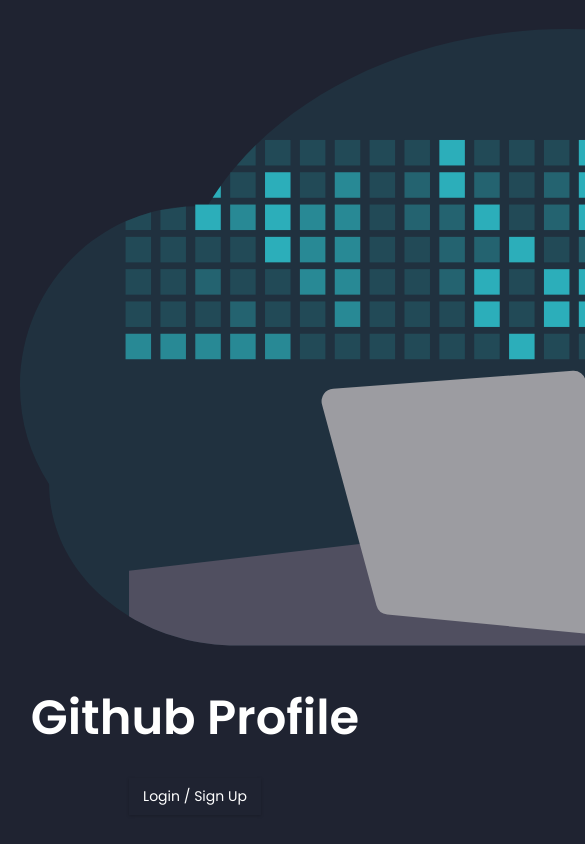
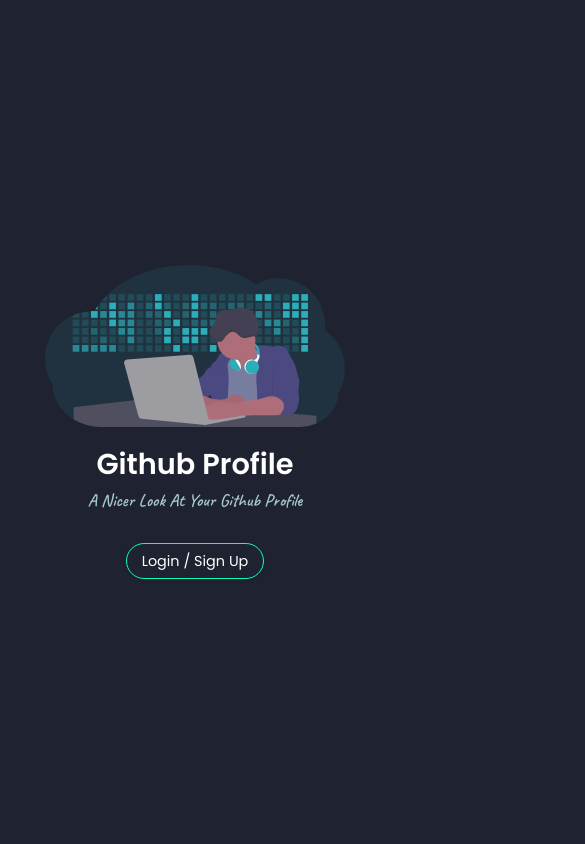
Before and after one commit to dimasabimanyy/react-github-profile, a React (Create React App) app: page /login in a window 390 px wide. Shown: the top 844 px of the page, 585 px wide, since content can reach past the window. Built offline with nearby package versions, Linux system fonts and the light colour scheme; no server answers; a web font is replaced by a local one; what react-fusioncharts would draw is missing.

Commit message:
login page style and responsiveness

```diff
--- a/src/components/Navbar.js
+++ b/src/components/Navbar.js
@@ -59,9 +59,10 @@ const Wrapper = styled.div`
     text-transform: uppercase;
     background: transparent;
     border: 1px solid var(--secondary-light-f);
-    border-radius: 15px;
+    border-radius: 20px;
     font-weight: 400;
     letter-spacing: 1px;
+    outline: none;
   }
 `;
 
--- a/src/main.css
+++ b/src/main.css
@@ -143,9 +143,9 @@ p {
   padding: 1rem 0;
 }
 
-@media screen and (min-width: 992px) {
-  .section-center {
-    width: 95vw;
+@media screen and (max-width: 1150px) {
+  .container {
+    width: 90%;
   }
 }
 
--- a/src/pages/Login.js
+++ b/src/pages/Login.js
@@ -6,9 +6,10 @@ const Login = () => {
   const { loginWithRedirect } = useAuth0();
   return (
     <Wrapper>
-      <div className="container">
+      <div className="container login-page-wrap">
         <img src={loginImg} alt="github user" />
         <h1>Github Profile</h1>
+        <h4>A nicer look at your github profile</h4>
         <button className="btn" onClick={loginWithRedirect}>
           Login / Sign Up
         </button>
@@ -17,19 +18,53 @@ const Login = () => {
   );
 };
 const Wrapper = styled.section`
-  min-height: 100vh;
-  display: grid;
-  place-items: center;
-  .container {
-    width: 90vw;
-    max-width: 600px;
-    text-align: center;
+  height: 100vh;
+  .login-page-wrap {
+    height: 100vh;
+    display: flex;
+    flex-direction: column;
+    align-items: center;
+    justify-content: center;
+  }
+  h4 {
+    font-size: 1.3rem;
+    color: var(--gray-f);
+    font-family: var(--cursive-ff);
+    margin-bottom: 2rem;
   }
   img {
-    margin-bottom: 2rem;
+    width: 300px;
+    margin-bottom: 1rem;
   }
   h1 {
-    margin-bottom: 1.5rem;
+    font-size: 3.2rem;
+    margin-bottom: 0.5rem;
+  }
+  button {
+    border-radius: 20px;
+    border: 1px solid var(--secondary-light-f);
+    padding: 0.5rem 1.3rem !important;
+    outline: none;
+  }
+
+  @media screen and (max-width: 1150px) {
+    h1 {
+      font-size: 2.8rem;
+    }
+  }
+
+  @media screen and (max-width: 800px) {
+    h1 {
+      font-size: 1.8rem;
+      margin-bottom: 0.2rem;
+    }
+    h4 {
+      font-size: 1.1rem;
+    }
+    button {
+      font-size: 0.9rem;
+      padding: 0.4rem 0.9rem !important;
+    }
   }
 `;
 export default Login;
```
